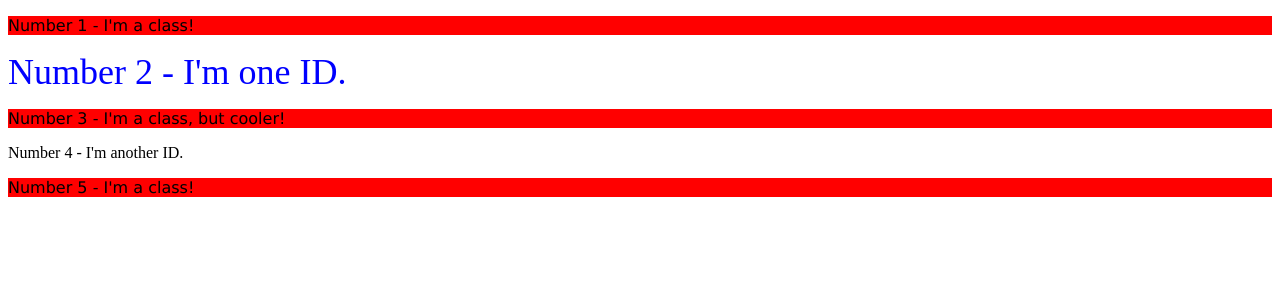
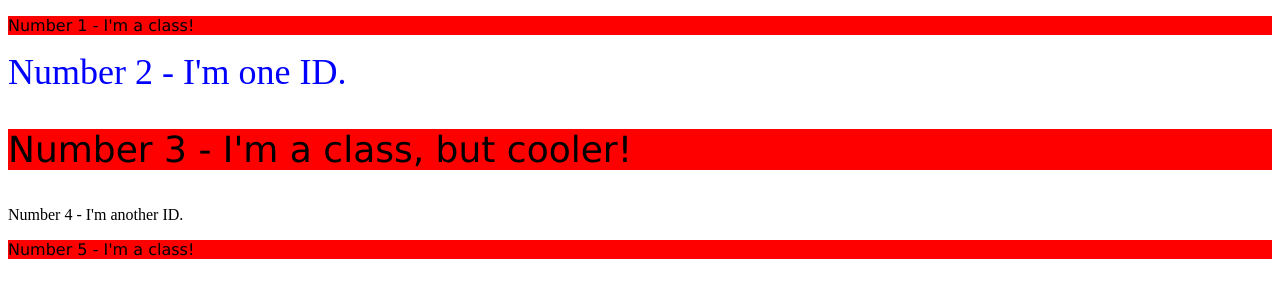
Before and after one commit to tford7718/odin_project, a plain HTML site: page html_css_exercises/exercise2.html in a window 1280 px wide. Drawn offline with Linux system fonts and the light colour scheme.

Commit message:
excersise 2 attempt 4

```diff
--- a/html_css_exercises/exercise2.html
+++ b/html_css_exercises/exercise2.html
@@ -10,7 +10,7 @@
   <body>
     <p class="odd">Number 1 - I'm a class!</p>
     <div id="number2">Number 2 - I'm one ID.</div>
-    <p class="odd">Number 3 - I'm a class, but cooler!</p>
+    <p class="odd" style="font-size: 36px;">Number 3 - I'm a class, but cooler!</p>
     <div class="even">Number 4 - I'm another ID.</div>
     <p class="odd">Number 5 - I'm a class!</p>
   </body>
```
